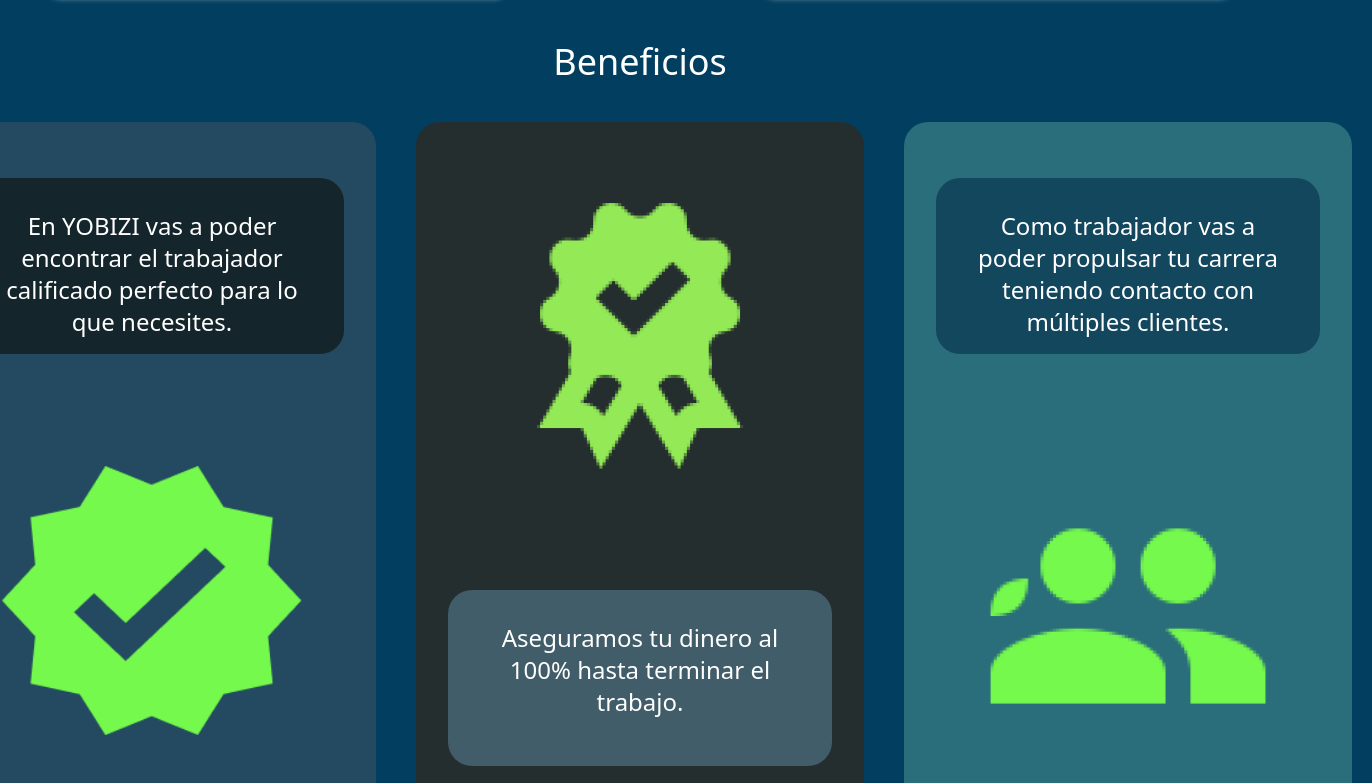
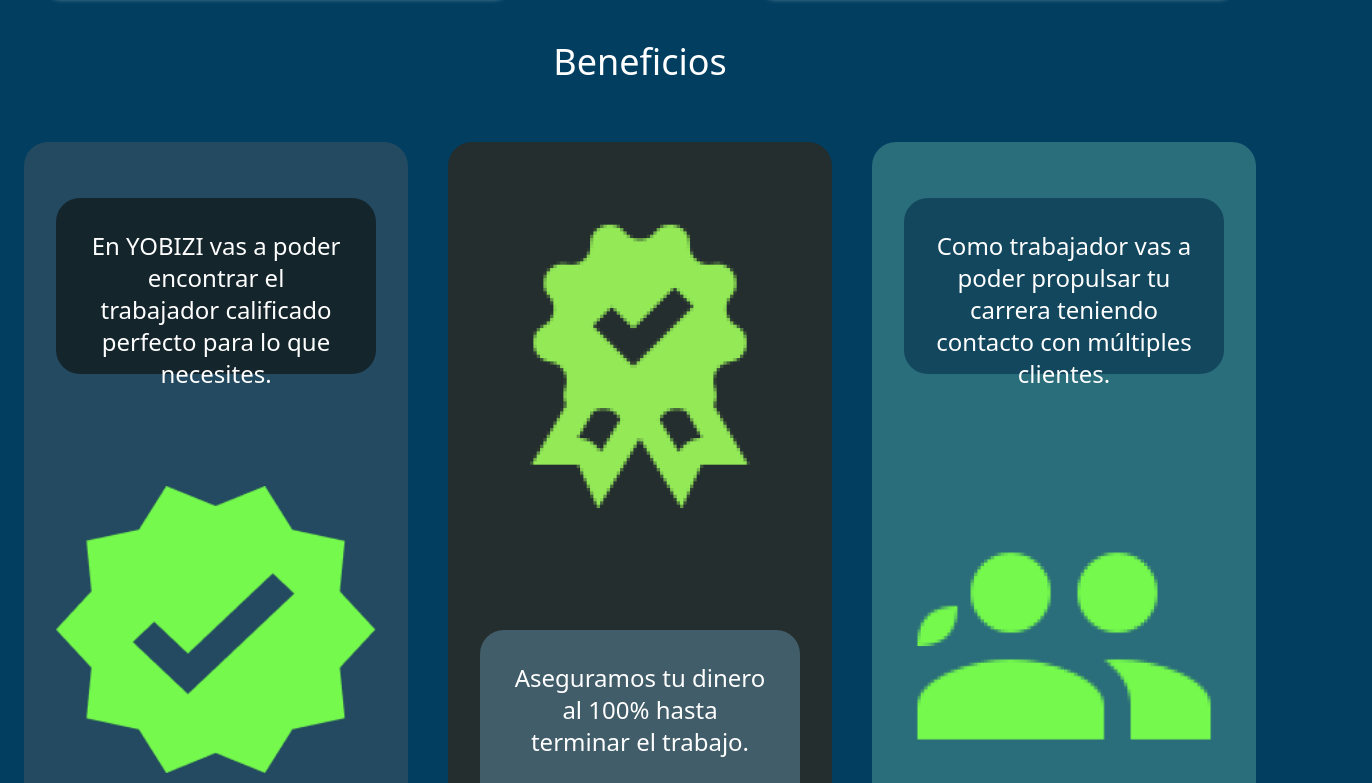
Before and after one commit to bytefz/yobizi-web, a Next.js app: page / in a window 1280 px wide. Shown: the part 1500-2283 px from the top of the page, 1372 px wide, since content can reach past the window. Built offline with nearby package versions, Linux system fonts and the light colour scheme.

Commit message:
Fix Section

```diff
--- a/src/components/Benefits/Benefits.js
+++ b/src/components/Benefits/Benefits.js
@@ -6,7 +6,7 @@ export const Benefits = () => {
       <h2 id="benefits" className="mb-10 text-white text-lg md:text-4xl">
         Beneficios
       </h2>
-      <div className="flex flex-col md:flex-row">
+      <div className="flex flex-col xl:flex-row">
         <CardBenefit
           description="En YOBIZI vas a poder encontrar el trabajador calificado perfecto para lo que necesites."
           primaryBgColor="#234A60"
@@ -41,17 +41,20 @@ const CardBenefit = ({
   if (isReversed) {
     return (
       <div
-        className="flex flex-col mx-5 items-center py-14 rounded-3xl"
+        className="flex flex-col my-5 mx-5 items-center py-14 rounded-3xl"
         style={{
           backgroundColor: primaryBgColor,
         }}
       >
-        <div className="">
-          <NextImage src={iconAsset} width={300} height={300} />
-        </div>
+        <NextImage
+          src={iconAsset}
+          width={300}
+          height={300}
+          className="w-48 md:w-80"
+        />
         <div className="my-14" />
         <div
-          className="text-center rounded-3xl text-white w-96 h-44 p-8 text-lg md:text-2xl mx-8"
+          className="text-center rounded-3xl text-white 2xl:w-96 lg:w-80 h-44 p-8 text-lg md:text-2xl mx-8"
           style={{
             backgroundColor: secondaryBgColor,
           }}
@@ -64,13 +67,13 @@ const CardBenefit = ({
 
   return (
     <div
-      className="flex flex-col mx-5 items-center py-14 rounded-3xl"
+      className="flex flex-col my-5 mx-5 items-center py-14 rounded-3xl"
       style={{
         backgroundColor: primaryBgColor,
       }}
     >
       <div
-        className="text-center rounded-3xl text-white w-96 h-44 p-8 text-lg md:text-2xl mx-8"
+        className="text-center rounded-3xl text-white 2xl:w-96 lg:w-80 h-44 p-8 text-lg md:text-2xl mx-8"
         style={{
           backgroundColor: secondaryBgColor,
         }}
@@ -78,9 +81,12 @@ const CardBenefit = ({
         {description}
       </div>
       <div className="my-14" />
-      <div className="">
-        <NextImage src={iconAsset} width={300} height={300} />
-      </div>
+      <NextImage
+        src={iconAsset}
+        width={300}
+        height={300}
+        className="w-48 md:w-80"
+      />
     </div>
   );
 };
```
